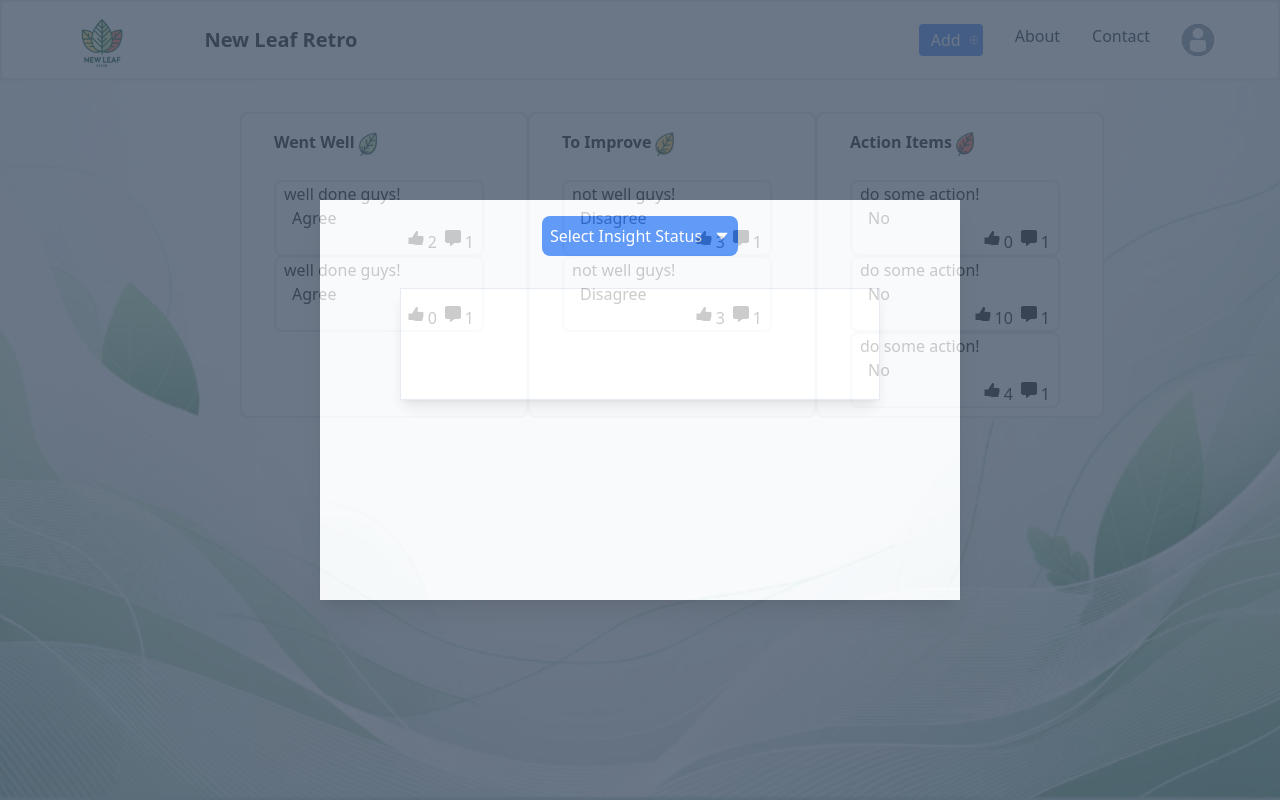
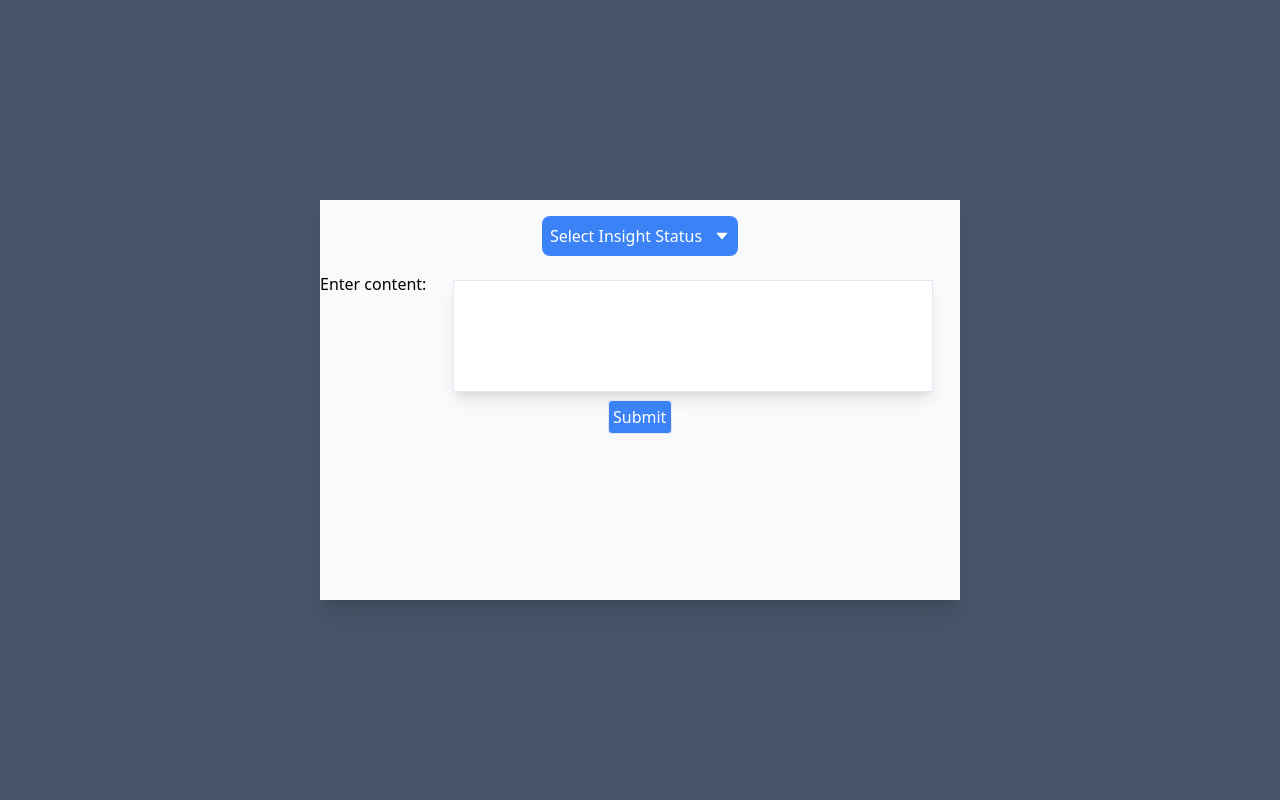
Before and after one commit to sw2003/fall-hacks-2023-frontend, a React (Create React App) app: page / in a window 1280 px wide. Both pictures are taken after a click on the element "Add". Built offline with nearby package versions, Linux system fonts and the light colour scheme; the HTML template or start-up script is replaced by a standard one.

Commit message:
added add task functionality

```diff
--- a/src/components/addForm.js
+++ b/src/components/addForm.js
@@ -1,5 +1,7 @@
 import { useContext, useState } from "react"
 import { boardContext } from '../App'
+import axios from "axios";
+import { BiSubdirectoryLeft } from 'react-icons/bi'
 
 import { AiFillCaretDown } from 'react-icons/ai'
 
@@ -11,7 +13,7 @@ export default function AddForm() {
 
     const [insightStatus, setInsightStatus] = useState('')
 
-    const [comments, setComments] = useState('');
+    const [content, setContent] = useState('');
 
     function onClick() {
         setShowInsightOptions(!showInsightOptions);
@@ -34,17 +36,41 @@ export default function AddForm() {
         }
     }
 
-    function textBoxChange(){
+    function textBoxChange(e){
+        setContent(e.target.value)
+    }
 
+    const handleSubmit = (e) => {
+        e.preventDefault();
+
+        if (insightStatus === ''){
+            alert('Insignt Status needs to be selected');
+            return;
+        }
+
+        console.log(content)
+        console.log(insightStatus)
+
+        // parse col name -> col id
+
+        var colID = 0;
+        if (insightStatus === 'Went Well'){colID = 0;}
+        if (insightStatus === 'To Improve'){colID = 1;}
+        if (insightStatus === 'Action Items'){colID = 2;}
+
+        axios
+            .post(`/1/${colID}/`, content)
+            .then((res) => window.location.href='/')
     }
 
     return (
         <>
             {
                 createWindow &&
-                <div className={`absolute w-screen h-screen  bg-slate-600 opacity-80 ${createWindow && 'z-0'} ${!createWindow && '-z-20'} flex items-center justify-center`} id="background" onClick={exitStatusForm}>
+                <div className={`absolute w-screen h-screen  bg-slate-600 ${createWindow && 'z-0'} ${!createWindow && '-z-20'} flex items-center justify-center`} id="background" onClick={exitStatusForm}>
                     <div className="w-1/2 h-1/2 shadow-xl bg-slate-50">
 
+                        <form method="post" onSubmit={handleSubmit}>
 
                             <div className="relative w-full flex justify-center my-2 opacity-1">
                                 <div onClick={onClick} className={`flex items-center gap-3 ${insightStatus === '' && 'bg-blue-500'} ${insightStatus === 'Went Well' && 'bg-teal-500'} ${insightStatus === 'To Improve' && 'bg-rose-400'} ${insightStatus === 'Action Items' && 'bg-violet-600'} p-2 rounded-lg cursor-pointer my-2 text-white`}>
@@ -55,8 +81,6 @@ export default function AddForm() {
                                     {
                                         insightStatus
                                     }
-
-
                                     <AiFillCaretDown></AiFillCaretDown>
                                 </div>
                             </div>
@@ -71,11 +95,20 @@ export default function AddForm() {
                             }
 
                             <div className="w-full flex justify-center">
-                            <textarea className="resize-none w-3/4 h-28 my-4 mx-auto border shadow-lg border-slate-200" text={comments} ></textarea>
+                                <label> Enter content: </label>
+                                <textarea name="contentInput" type="text" className="resize-none w-3/4 h-28 my-2 mx-auto border shadow-lg border-slate-200" value={content} onChange={textBoxChange} ></textarea>
+                                {/* <input type="text" className="ml-2 border w-3/4" value={content} onChange={textBoxChange}/> */}
+
                             </div>
 
+                            <div className="flex justify-center">
+                                <button className="border text-white bg-blue-500 rounded hover:bg-blue-400 cursor-pointer flex gap-2 transition-all w-16 p-1" type="submit">
+                                    Submit
+                                    <span><BiSubdirectoryLeft></BiSubdirectoryLeft></span>
+                                </button>
+                            </div>
 
-
+                        </form>
 
 
                     </div>
--- a/src/components/add_button.js
+++ b/src/components/add_button.js
@@ -14,8 +14,8 @@ export default function AddButton(){
     }
 
     return (
-        <div className='flex gap-2 items-center w-16 p-1 bg-blue-500 text-white rounded cursor-pointer hover:bg-blue-400 transition-all' onClick={onClick}>
-            <span className='ml-2'>Add</span>
+        <div className='flex gap-2 items-center w-16 h-8 pl-2 bg-blue-500 text-white rounded cursor-pointer hover:bg-blue-400 transition-all' onClick={onClick}>
+            <span>Add</span>
 
             <IoAddCircleOutline></IoAddCircleOutline>
         </div>
```
Lines whose indentation alone changed are shown as unchanged.
